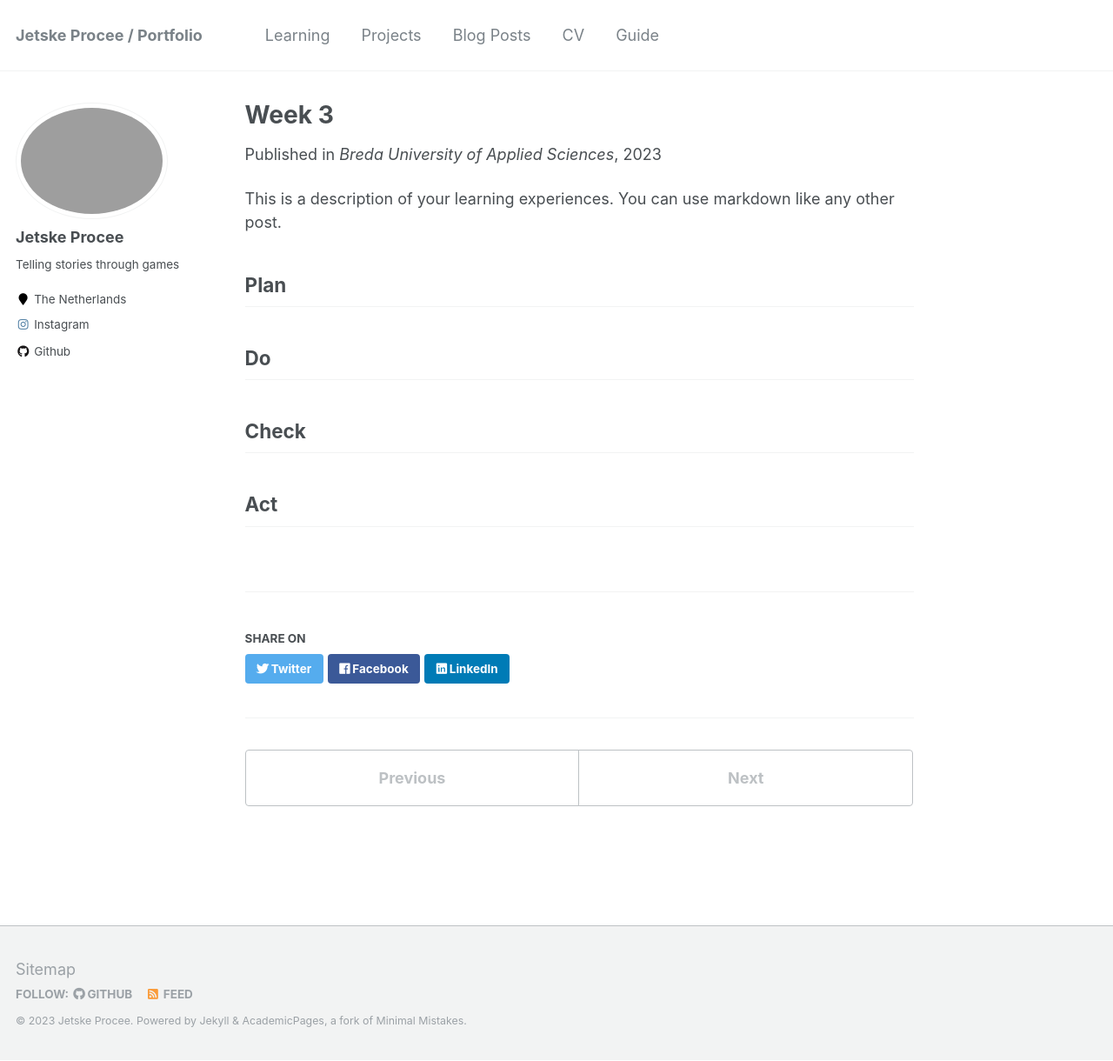
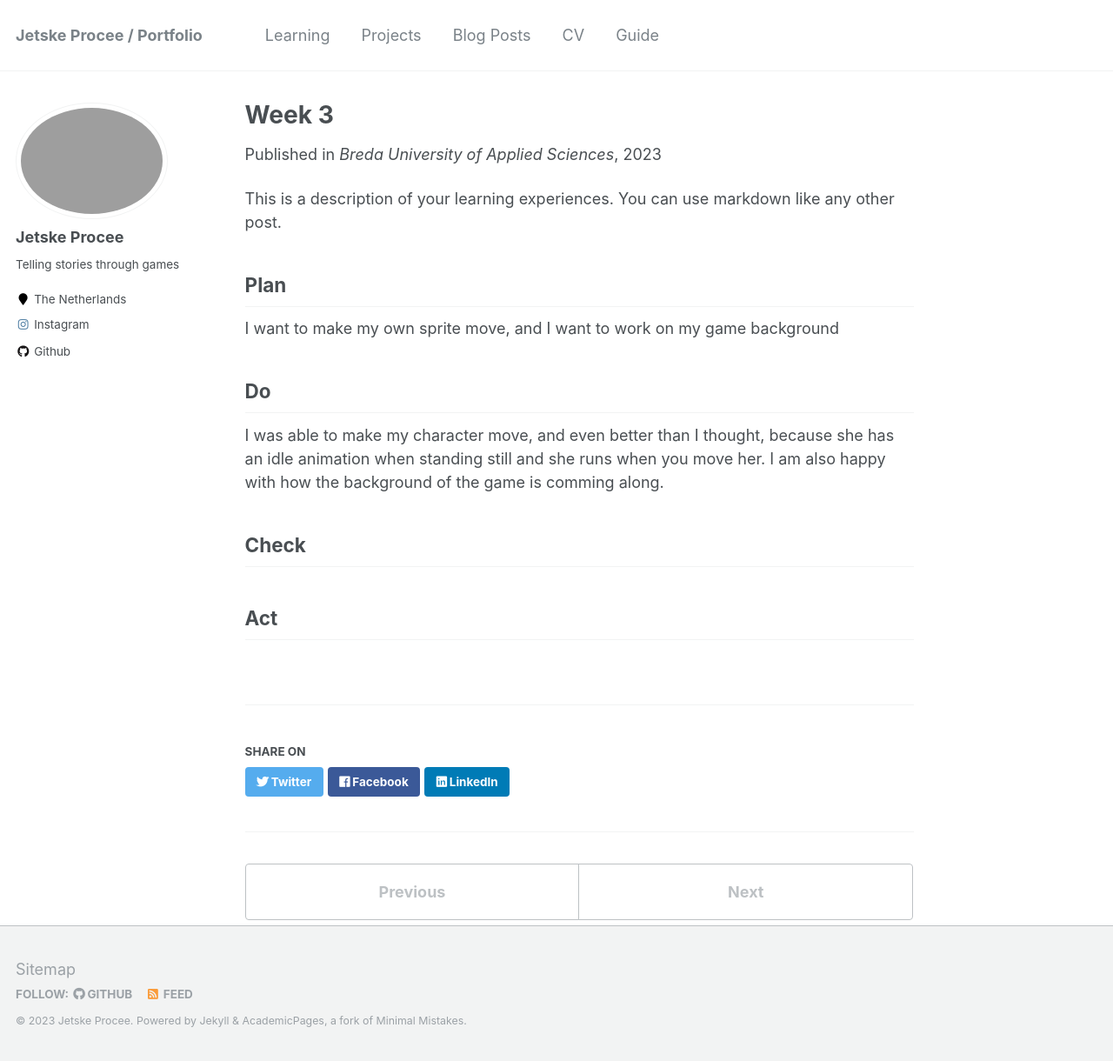
Before and after one commit to Jetplane444/Cpp-for-games, a Jekyll site: the page built from _learning/week-3.md, in a window 1280 px wide and 1220 px high. Shown: the whole window at 87% size. Built offline with Jekyll 4.4.1, drawn with Linux system fonts in a browser that asks for light colours.

Commit message:
Updated week 3

```diff
--- a/_learning/week-3.md
+++ b/_learning/week-3.md
@@ -12,21 +12,11 @@ This is a description of your learning experiences. You can use markdown like an
 
 ## Plan
 
-<!---
-NOTE: Fill this section in at the beginning of the week!
-
-What do you plan to do this week? What new knowledge do you want to acquire? Do you want to follow any of the learning units for the course? Do you want to work on the assignment for the course? How much time do you estimate you will spend on these tasks?
--->
+I want to make my own sprite move, and I want to work on my game background
 
 ## Do
 
-<!---
-NOTE: Fill this in during the week.
-
-What were you actually able to accomplish? Was it more or less than what you planned? Was the amount of time you thought you would spend on it accurate? If not, what took longer than you thought it would?
-
-Provide as much context as possible. Use code snippets or take screenshots of what you were able to accomplish. Please provide references to any additional sources of information that helped you.
--->
+I was able to make my character move, and even better than I thought, because she has an idle animation when standing still and she runs when you move her. I am also happy with how the background of the game is comming along.
 
 ## Check
 
```
